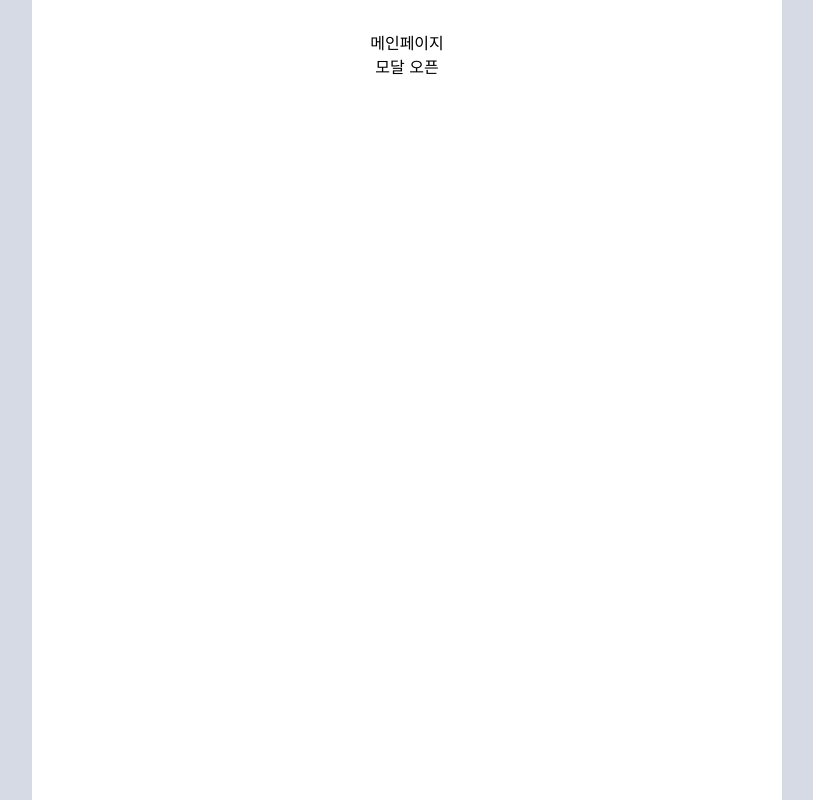
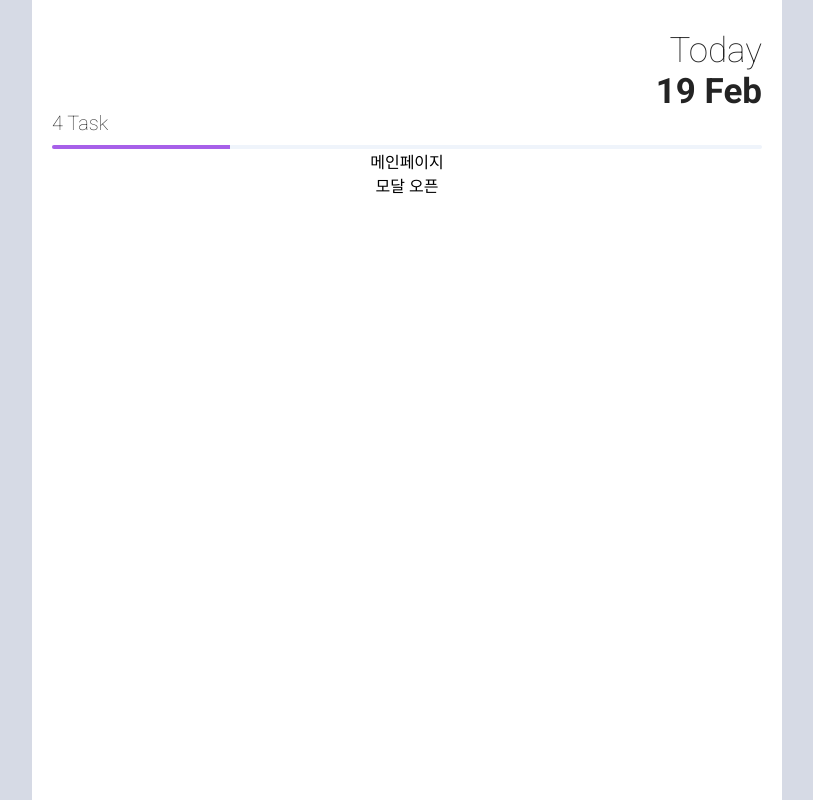
Before and after one commit to GomiLim/todo-list, a React (Create React App) app: page / in a window 1280 px wide. Shown: the whole page, without its empty margins (233-1046 px from the left). Built offline with nearby package versions, Linux system fonts and the light colour scheme.

Commit message:
FEAT: 헤더 작업 1. progress 작업 2. today 작업

```diff
--- a/src/assets/scss/abstracts/_variables.scss
+++ b/src/assets/scss/abstracts/_variables.scss
@@ -1,10 +1,11 @@
+@import url('https://fonts.googleapis.com/css2?family=Noto+Sans+KR:wght@300;400;500&family=Roboto:wght@100;400;700&display=swap');
+
 $main-color: #a760e9;
 $secondary-color-gray-1: #eff4fb;
 $secondary-color-gray-2: #d6dae5;
 $secondary-color-dark: #232323;
 $secondary-color-white: #fff;
 
-$font-default: -apple-system, BlinkMacSystemFont, helvetica, Apple SD Gothic Neo,
-  sans-serif;
+$font-default: 'Roboto', sans-serif;
 
 $layout-padding: 30px 20px;
--- /dev/null
+++ b/src/assets/scss/components/_progress.scss
@@ -0,0 +1,24 @@
+.task-progress-area {
+  .progress {
+    background-color: $secondary-color-gray-1;
+    height: 4px;
+    width: 100%;
+    border-radius: 99px;
+    overflow: hidden;
+
+    &::-webkit-progress-bar {
+      background-color: $secondary-color-gray-1;
+    }
+
+    &::-webkit-progress-value {
+      background-color: $main-color;
+    }
+
+    &::-moz-progress-bar {
+      background-color: $secondary-color-gray-1;
+    }
+    &::-moz-progress-value {
+      background-color: $main-color;
+    }
+  }
+}
--- /dev/null
+++ b/src/assets/scss/containers/_header.scss
@@ -0,0 +1,31 @@
+.header-area {
+  .today-area {
+    text-align: right;
+    font-size: 35px;
+    line-height: 41.02px;
+    color: $secondary-color-dark;
+
+    .today-title {
+      font-weight: 300;
+      text-transform: capitalize;
+    }
+
+    .today {
+      font-weight: 700;
+    }
+  }
+
+  .task-progress-area {
+    text-align: left;
+    display: flex;
+    flex-direction: column;
+
+    .progress-label {
+      font-size: 20px;
+      font-weight: 300;
+      line-height: 23.44px;
+      color: $secondary-color-dark;
+      margin-bottom: 10px;
+    }
+  }
+}
--- a/src/assets/scss/style.scss
+++ b/src/assets/scss/style.scss
@@ -4,4 +4,8 @@
 @import './base/mixin.scss';
 @import './base/base.scss';
 
+@import './components/progress';
+
+@import './containers/header';
+
 @import './pages/main_page.scss';
--- /dev/null
+++ b/src/components/Progress/index.tsx
@@ -0,0 +1,22 @@
+import React, { HTMLAttributes } from 'react';
+
+interface PropsProgress extends HTMLAttributes<HTMLDivElement> {
+  label?: string | JSX.Element | JSX.Element[];
+  task: string[];
+}
+export const Progress = (props: PropsProgress) => {
+  const { task, label, ...rest } = props;
+  return (
+    <div {...rest}>
+      <label className="progress-label" htmlFor="task">
+        {label ? label : task.length}
+      </label>
+      <progress
+        className="progress"
+        id="task"
+        max={task.length * 10}
+        value={1 * 10}
+      ></progress>
+    </div>
+  );
+};
--- /dev/null
+++ b/src/components/Today/index.tsx
@@ -0,0 +1,8 @@
+import { dateFormater } from 'libs/utill';
+import React from 'react';
+
+export const Today = ({ timezoneFormat }: { timezoneFormat: string }) => {
+  const today = dateFormater(timezoneFormat, new Date());
+
+  return <p className="today">{today}</p>;
+};
--- /dev/null
+++ b/src/components/index.ts
@@ -0,0 +1,2 @@
+export * from './Today';
+export * from './Progress';
--- /dev/null
+++ b/src/containers/Header/index.tsx
@@ -0,0 +1,19 @@
+import React from 'react';
+import { Progress as TaskProgress, Today } from 'components';
+
+export const Header = () => {
+  const task = ['1', '2', '3', '4'];
+  return (
+    <div className="header-area">
+      <div className="today-area">
+        <p className="today-title">today</p>
+        <Today timezoneFormat="dd m-contraction" />
+      </div>
+      <TaskProgress
+        className="task-progress-area"
+        label={`${task.length} Task`}
+        task={task}
+      />
+    </div>
+  );
+};
--- a/src/containers/Modal/index.tsx
+++ b/src/containers/Modal/index.tsx
@@ -1,4 +1,4 @@
-import React, { useEffect } from 'react';
+import { useEffect } from 'react';
 import ReactDOM from 'react-dom';
 
 export const Modal = ({ children }: { children: JSX.Element }) => {
--- /dev/null
+++ b/src/libs/utill.ts
@@ -0,0 +1,40 @@
+export type DateType = Date | string | number;
+
+export const zero = (value: number | string) =>
+  value.toString().length === 1 ? `0${value}` : value;
+
+const formatReplace = (format: string, date: Date) => {
+  return format.replace(
+    /(yyyy|mm|dd|MM|DD|H|i|s|m-contraction)/g,
+    (type: string): any => {
+      switch (type) {
+        case 'yyyy':
+          return date.getFullYear();
+        case 'mm':
+          return date.getMonth() + 1;
+        case 'dd':
+          return date.getDate();
+        case 'MM':
+          return zero(date.getMonth() + 1);
+        case 'DD':
+          return zero(date.getDate());
+        case 'm-contraction':
+          return String(date).split(' ')[1];
+        case 'H':
+          return zero(date.getHours());
+        case 'i':
+          return zero(date.getMinutes());
+        case 's':
+          return zero(date.getSeconds());
+        default:
+          return '';
+      }
+    },
+  );
+};
+
+export const dateFormater = (format: string, date?: DateType): string => {
+  const _date = date || new Date();
+  const newDate = typeof _date === 'object' ? _date : new Date(_date); // Date 객체로 만들어줍니다.
+  return formatReplace(format, newDate);
+};
--- a/src/pages/MainPage.jsx
+++ b/src/pages/MainPage.jsx
@@ -1,11 +1,13 @@
 import React, { useContext } from 'react';
 import { Modal } from 'containers';
 import { ModalContext } from 'context/ModalContext';
+import { Header } from 'containers/Header';
 
 const MainPage = () => {
   const { isModalVisible, closeModal, openModal } = useContext(ModalContext);
   return (
     <div className="main-page">
+      <Header />
       <div>메인페이지</div>
       <button onClick={() => openModal()}>모달 오픈</button>
       {isModalVisible && (
```
